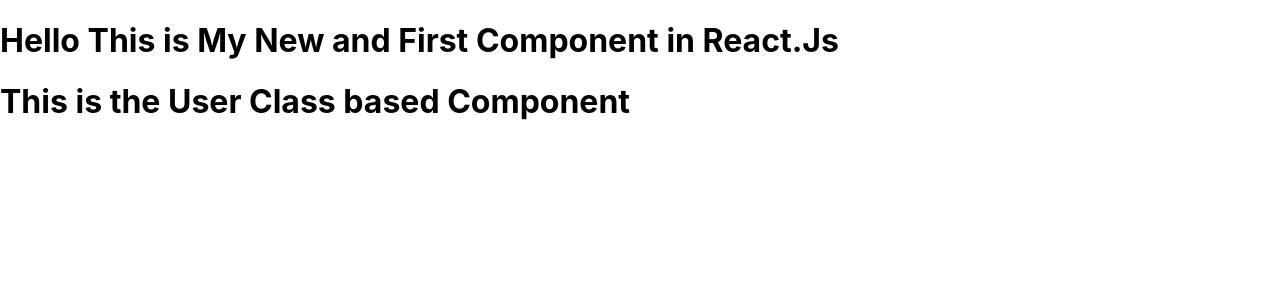
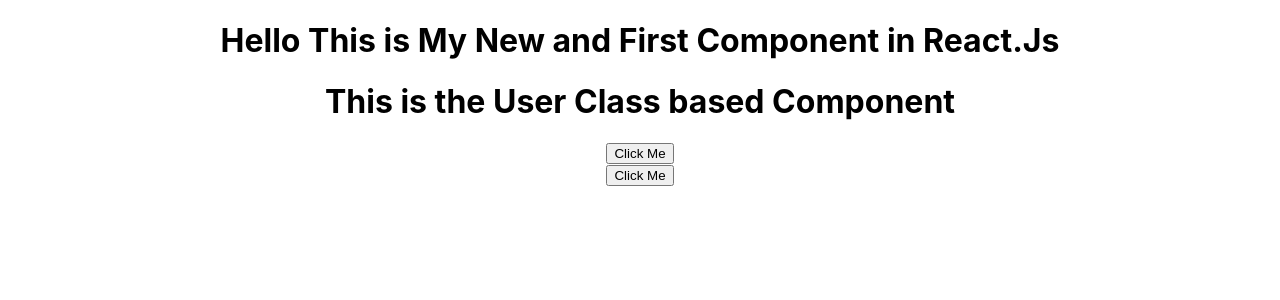
Before and after one commit to rohitanchal/learn-react, a React (Create React App) app: page / in a window 1280 px wide. Shown: the top 300 px of the page. Built offline with nearby package versions, Linux system fonts and the light colour scheme.

Commit message:
add alert with function and without function into app.js

```diff
--- a/src/App.js
+++ b/src/App.js
@@ -3,11 +3,20 @@
 import Header from './Header';
 
 function App() {
+  function alertmsg() {
+    alert("function called");
+  }
 
   return (
-    <div>
+    <div className='App'>
       <Header />
       <User />
+
+
+      <button onClick={() => alert("Hello")}>Click Me</button>
+      <div>
+        <button onClick={alertmsg}>Click Me</button>
+      </div>
     </div>
   );
 }
--- a/src/Header.js
+++ b/src/Header.js
@@ -1,8 +1,10 @@
 function Header() //header Component function based
+
 {
     return (
         <div>
             <h1>Hello This is My New and First Component in React.Js</h1>
+
         </div>
     )
 }
--- a/src/User.js
+++ b/src/User.js
@@ -5,6 +5,7 @@
         return (
             <div>
                 <h1>This is the User Class based Component</h1>
+
             </div>
         )
     }
```
